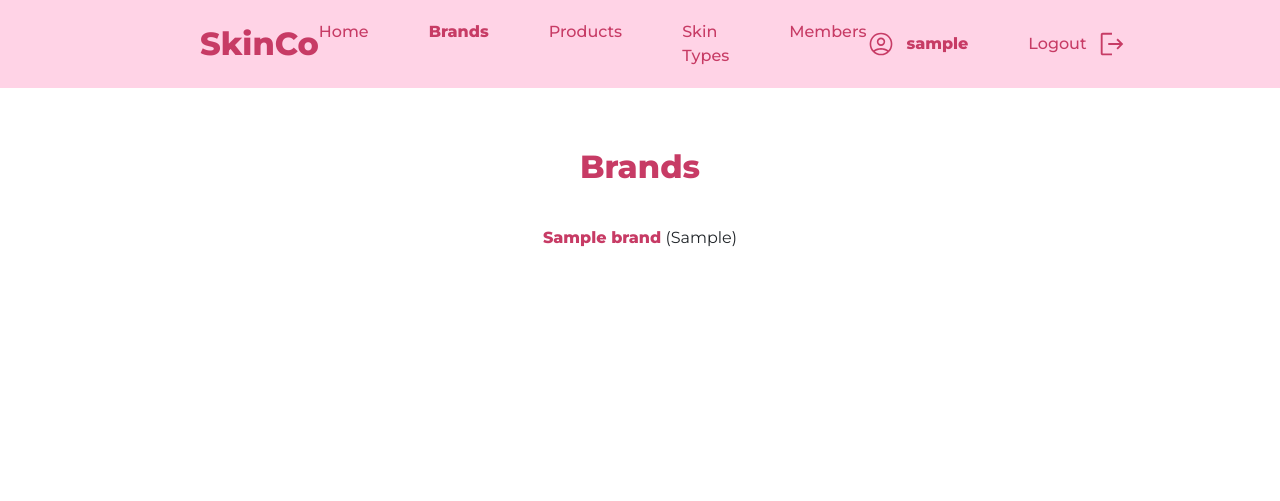
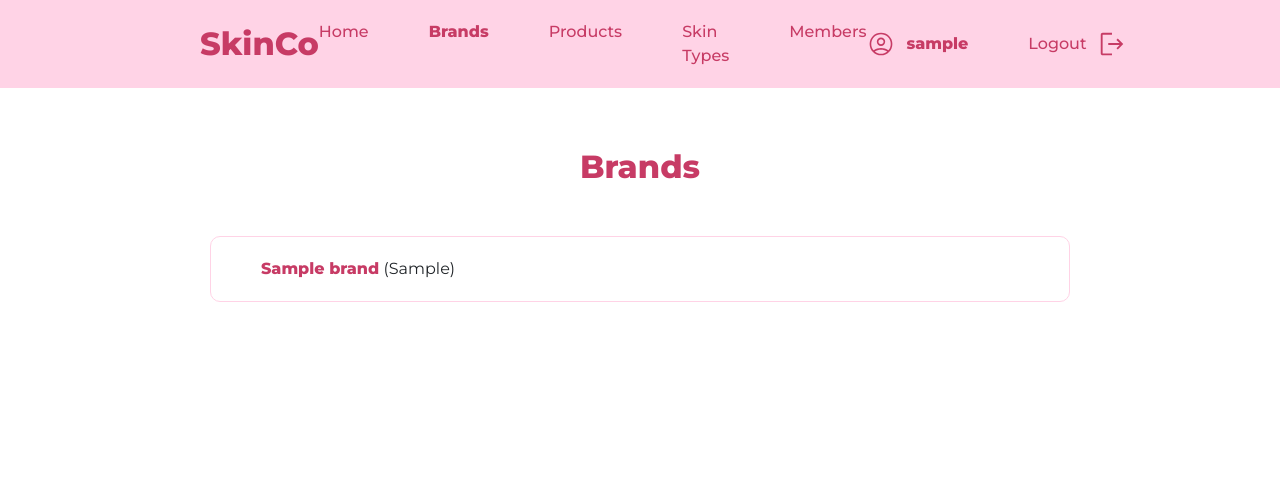
Before and after one commit to nailia-mamiedova/skincare-cosmetics-service, a Django app: page /brands/ in a window 1280 px wide. Shown: the top 501 px of the page. Run offline with Django 4.2, Linux system fonts and the light colour scheme; a user stored in the database is signed in; tables that the repository leaves empty hold one stand-in row (values such as "Sample post").

Commit message:
Add styles for brands list page

```diff
--- a/static/css/styles.css
+++ b/static/css/styles.css
@@ -204,3 +204,21 @@ p {
 .custom-login-form input.button:hover{
     background: #9B2D50;
 }
+
+.custom-table {
+    border-radius: 10px;
+    align-items: center;
+    display: flex;
+    flex-wrap: wrap;
+}
+
+.custom-data-table {
+    border-radius: 10px;
+    border: 1px solid #FFD3E6;
+    flex: 1 1 calc(50% - 20px);
+    padding: 20px 50px;
+    align-items: center;
+    display: flex;
+    justify-content: space-between;
+    margin: 10px;
+}
```
